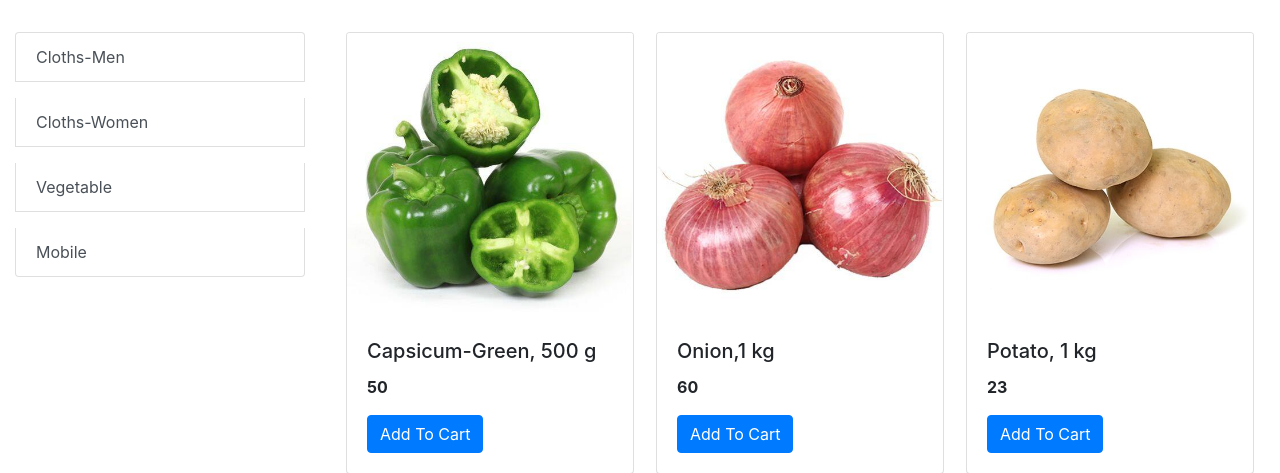
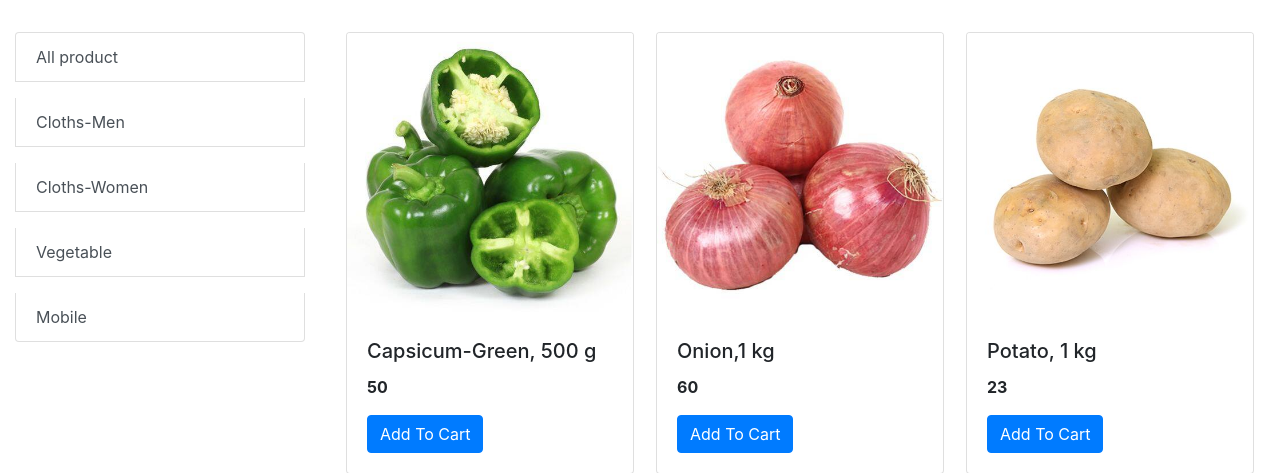
Before and after one commit to layaaugustine/eShop-Online-Shopping-App, a Django app: page / in a window 1280 px wide. Shown: the part 72-545 px from the top of the page. Run offline with Django 4.2, Linux system fonts and the light colour scheme; data comes from the database, SQL or seed files in the repository; both versions use the stored data as it was after the commit.

Commit message:
modified

```diff
--- a/Eshop/store/Templates/index.html
+++ b/Eshop/store/Templates/index.html
@@ -9,8 +9,9 @@
     <div class="col-lg-3">
                             <!-- this is bootstrap list -->
        <div class="list-group">
+           <a href="/?Category={{category.id}}" class="list-group-item list-group-item-action mt-3">All product</a>
         {% for category in categories %}
-           <a href="/?category={{category.id}}" class="list-group-item list-group-item-action mt-3">{{category.name}}</a>
+           <a href="/?Category={{category.id}}" class="list-group-item list-group-item-action mt-3">{{category.name}}</a>
            <!-- <a href="#" class="list-group-item list-group-item-action">Item</a>
            <a href="#" class="list-group-item list-group-item-action disabled">Disabled item</a> -->
         {% endfor %}
--- a/Eshop/store/views.py
+++ b/Eshop/store/views.py
@@ -11,7 +11,7 @@ from .models import Product,Category
 def index(request):
     prdts = None
     catgry=Category.get_all_categories()
-    categoryID=request.GET.get('category')
+    categoryID=request.GET.get('Category')
     if categoryID:
         prdts=Product.get_all_product_by_categoryid(categoryID)
     else:
```
Also changed, not shown: Eshop/db.sqlite3.
